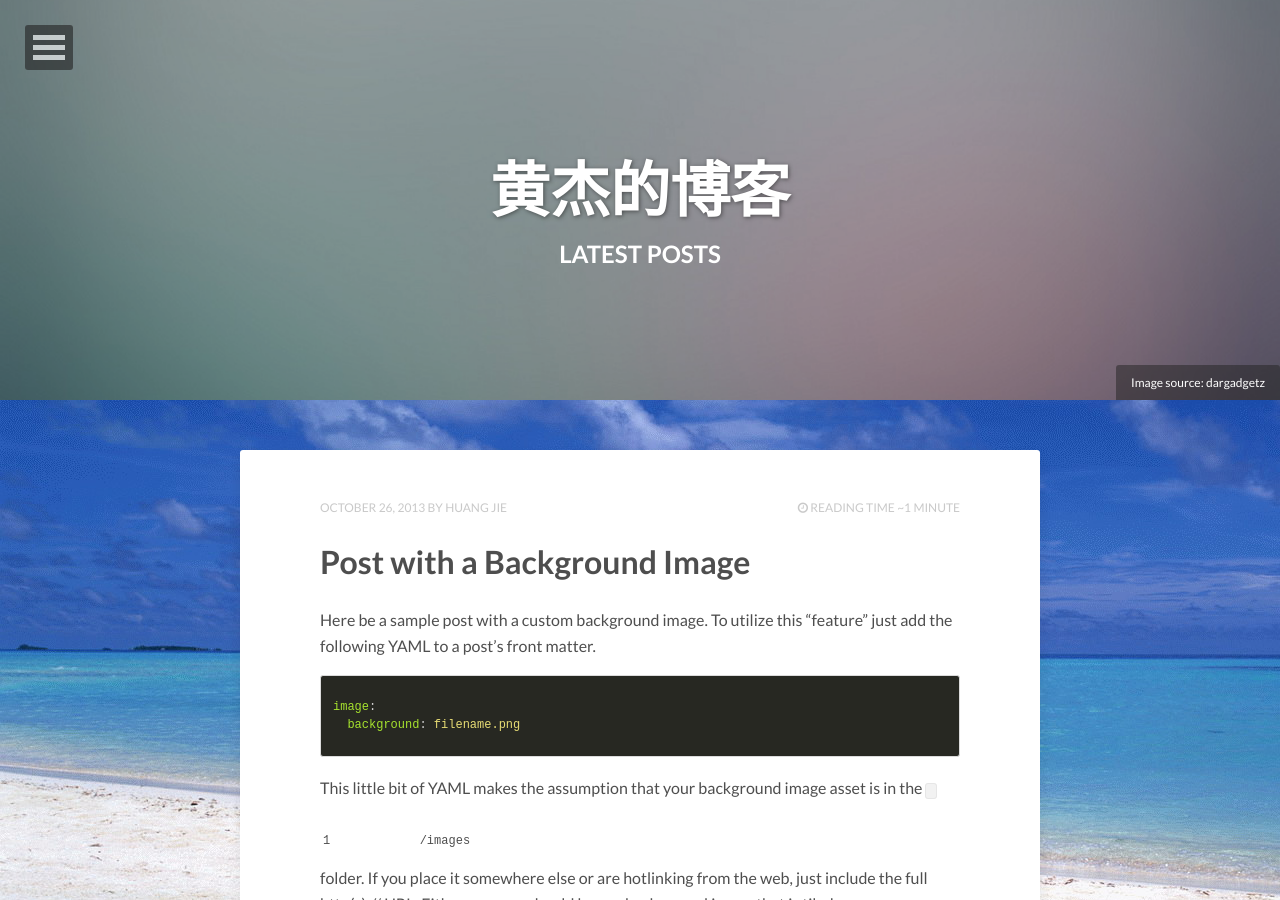
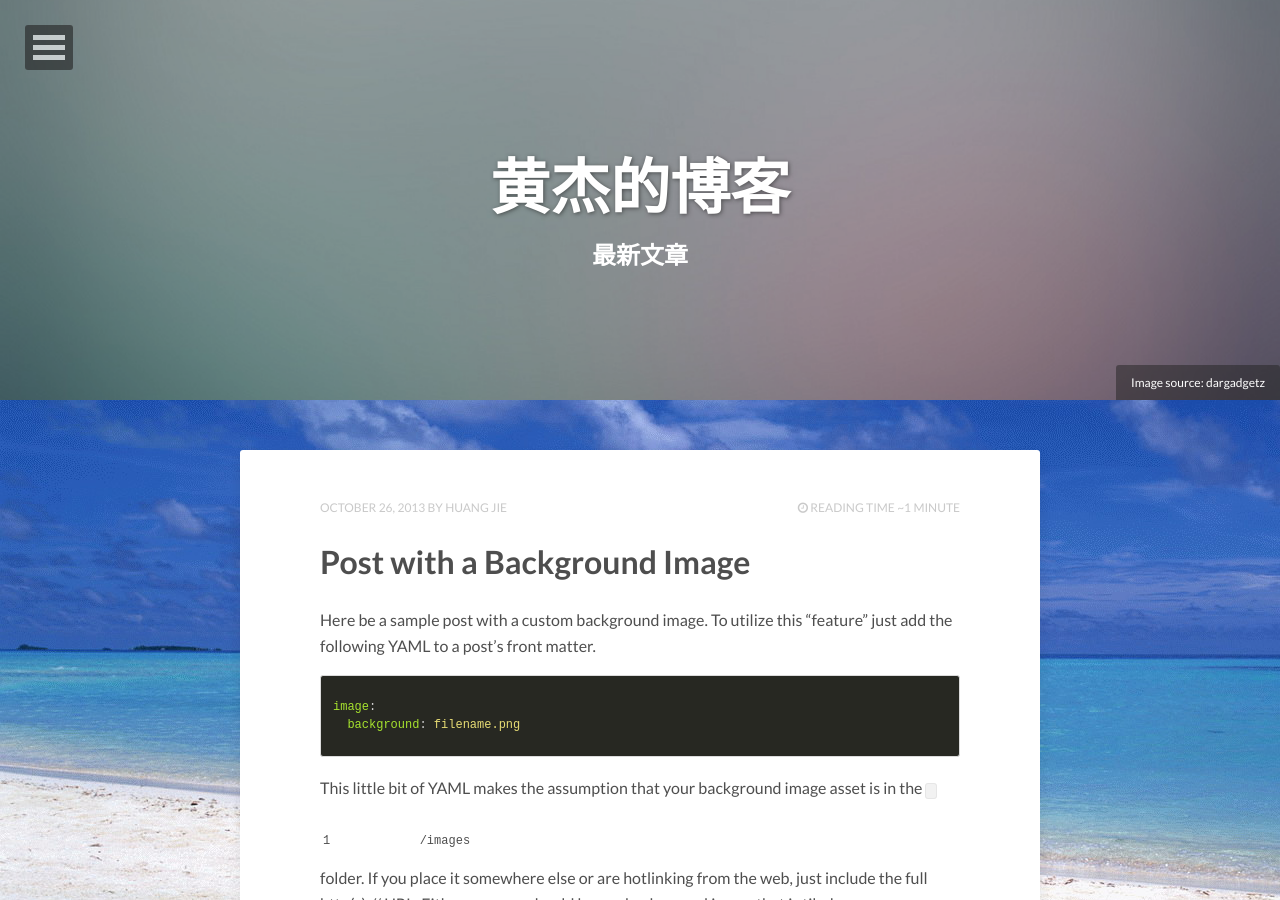
Before and after one commit to hj1984930/hj1984930.github.io, a Jekyll site: the page built from index.html, in a window 1280 px wide and 900 px high. Built offline with Jekyll 4.4.1, drawn with Linux system fonts in a browser that asks for light colours; nearby versions of some CDN libraries; the list of posts is cut into pages by our own code.

```diff
--- a/index.html
+++ b/index.html
@@ -1,6 +1,6 @@
 ---
 layout: post-index
-title: Latest Posts
+title:  最新文章
 description: "Describe this nonsense."
 tags: [Jekyll, theme, themes, responsive, blog, modern]
 comments: false
```
